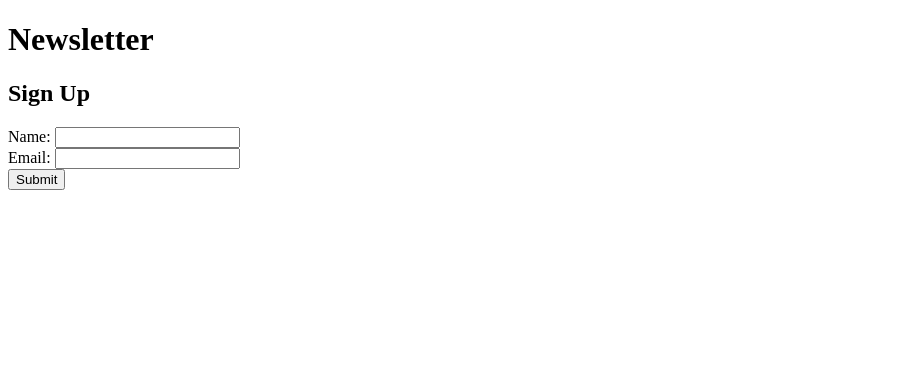
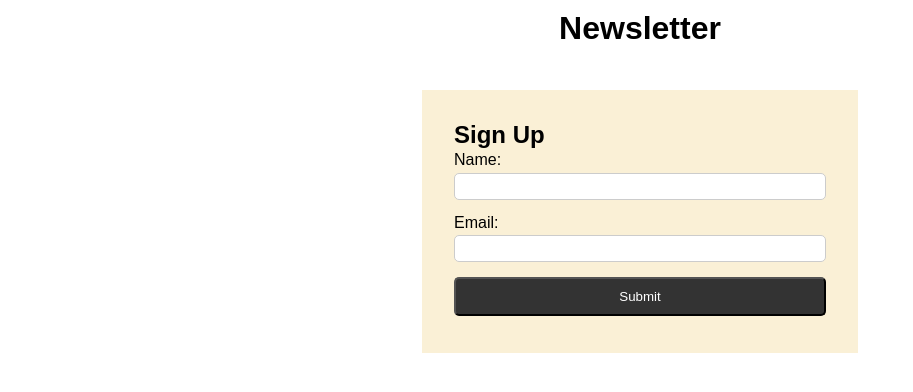
Before and after one commit to SanclerZanella/web2, a plain HTML site: page JS_Form/index.html in a window 1280 px wide. Shown: the whole page, without its empty margins (0-913 px from the left). Drawn offline with Linux system fonts and the light colour scheme.

Commit message:
Added js and style to the form

```diff
--- /dev/null
+++ b/JS_Form/css/style.css
@@ -0,0 +1,61 @@
+* {
+    margin: 0;
+    padding: 0;
+    box-sizing: border-box;
+}
+
+body {
+    font-family: Arial, Helvetica, sans-serif;
+    line-height: 1.6em;
+    /* text-align: center; */
+}
+
+header {
+    padding: 1rem;
+    text-align: center;
+}
+
+.container {
+    width: 500px;
+    /* min-height: 100px; */
+    padding: 2rem;
+    overflow: auto;
+    margin: auto;
+}
+
+#sign-up-form {
+    padding: 2rem;
+    background-color: rgb(250, 240, 214);
+}
+
+#sign-up-form label {
+    display: block;
+}
+
+#sign-up-form input[type='text'] {
+    width: 100%;
+    padding: 5px;
+    margin-bottom: 10px;
+    border-radius: 5px;
+    border: 1px solid #ccc;
+}
+
+.btn {
+    width: 100%;
+    border-radius: 5px;
+    padding: 10px;
+    background-color: #333;
+    color: #fff;
+    margin: 5px 0;
+    /* box-shadow: 5px 5px #000; */
+}
+
+.btn:hover {
+    background-color: rgb(88, 88, 88);
+    transition: .5s;
+    box-shadow: 5px 5px #000;
+}
+
+.error {
+    background-color: red;
+}
--- a/JS_Form/index.html
+++ b/JS_Form/index.html
@@ -6,6 +6,9 @@
     <meta charset="UTF-8">
     <meta http-equiv="X-UA-Compatible" content="IE=edge">
     <meta name="viewport" content="width=device-width, initial-scale=1.0">
+
+    <link rel="stylesheet" href="css/style.css">
+
     <title>JS Forms</title>
 
 </head>
@@ -23,6 +26,9 @@
                 Sign Up
             </h2>
 
+            <div class="msg">
+            </div>
+
             <div>
                 <label for="user-name">Name:</label>
                 <input type="text" name="userName" id="user-name">
@@ -30,7 +36,7 @@
 
             <div>
                 <label for="user-email">Email:</label>
-                <input type="email" name="userEmail" id="user-email">
+                <input type="text" name="userEmail" id="email">
             </div>
 
             <input class="btn" type="submit" value="Submit">
@@ -39,7 +45,7 @@
 
     </section>
 
-    <script src=""></script>
+    <script src="js/main.js"></script>
 </body>
 
 </html>
--- /dev/null
+++ b/JS_Form/js/main.js
@@ -0,0 +1,19 @@
+// Create the variables to hold the HTML DOM elements
+const theForm = document.querySelector('#sign-up-form');
+const nameInput = document.querySelector('#user-name');
+const emailInput = document.querySelector('#email');
+const message = document.querySelector('.msg');
+
+theForm.addEventListener('submit', onSubmit);
+
+function onSubmit(e1) {
+    e1.preventDefault(); // Prevent the default action from happening, like submit
+
+    if(nameInput.value == '' || emailInput.value == '') {
+
+        message.innerText = "Please fill both fields before submitting!";
+        message.classList.add('error'); // Add the error class in the stylesheet to the element
+
+    } else {
+    }
+}
```
